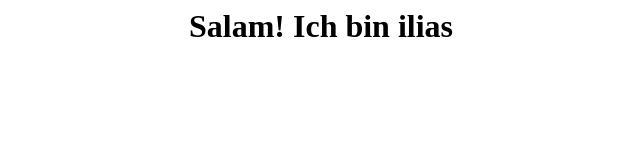
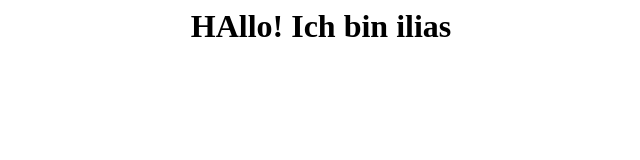
Before and after one commit to ili0asJOEMAMA/Page, a plain HTML site: page index.html in a window 1280 px wide. Shown: the whole page, without its empty margins (319-959 px from the left). Drawn offline with Linux system fonts and the light colour scheme.

Commit message:
index.html

```diff
--- a/index.html
+++ b/index.html
@@ -1 +1 @@
-<center><h1>Salam! Ich bin ilias</h1></center>
+<center><h1>HAllo! Ich bin ilias</h1></center>
```
